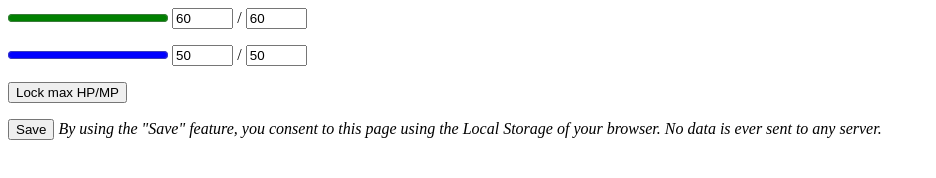
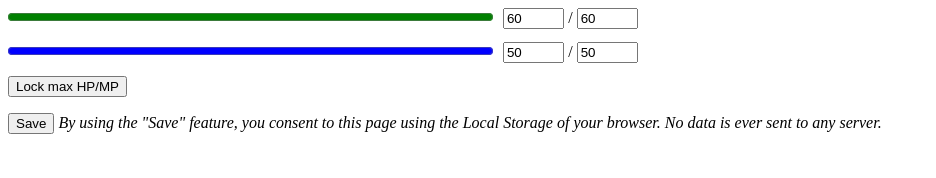
Before and after one commit to torchipeppo/lightweight-healthbar, a plain HTML site: page index.html in a window 1280 px wide. Shown: the whole page, without its empty margins (0-936 px from the left). Drawn offline with Linux system fonts and the light colour scheme.

Commit message:
Improve healthbar presentation (PC)
Healthbars now extend up to the width of the window or a fixed max value
while the text fields take up just the space they need
without being knocked over.

```diff
--- a/index.html
+++ b/index.html
@@ -9,6 +9,22 @@
             progress.mp { accent-color: blue; }
 
             input.three-digits { width:4em; }
+
+            .healthbar-spread {
+                width: auto;
+                max-width: 40em;
+            }
+            .healthbar-spread .left {
+                width: auto;
+                overflow: hidden;
+            }
+            .healthbar-spread .right {
+                width: auto;
+                padding-left: 10px;
+                padding-right: 10px;
+                float: right;
+            }
+            .healthbar-spread progress { width: 100%; }
         </style>
         <script>
             function setFromLocalStorageIfNotNull(item, callback) {
@@ -137,17 +153,29 @@
         </script>
     </head>
     <body onload="onLoad()">
-        <progress class="hp" id="hp-bar" value="60" max="60"></progress>
+        <div class="healthbar-spread">
+            <div class="right">
         <input type="number" class="three-digits" id="hp-field" value="60" onchange="onHpChange(this.value)">
         /
         <input type="number" class="three-digits" id="max-hp-field" value="60" onchange="onMaxHpChange(this.value)">
         <span id="max-hp-text" hidden>60</span>
+            </div>
+            <div class="left">
+                <progress class="hp" id="hp-bar" value="60" max="60"></progress>
+            </div>
+        </div>
         <p/>
-        <progress class="mp" id="mp-bar" value="50" max="50"></progress>
+        <div class="healthbar-spread">
+            <div class="right">
         <input type="number" class="three-digits" id="mp-field" value="50" onchange="onMpChange(this.value)">
         /
         <input type="number" class="three-digits" id="max-mp-field" value="50" onchange="onMaxMpChange(this.value)">
         <span id="max-mp-text" hidden>50</span>
+            </div>
+            <div class="left">
+                <progress class="mp" id="mp-bar" value="50" max="50"></progress>
+            </div>
+        </div>
         <p/>
         <button id="max-lock-button" onclick="setLockMax(true)">Lock max HP/MP</button>
         <button id="max-unlock-button" onclick="setLockMax(false)" hidden>Unlock max HP/MP</button>
```
